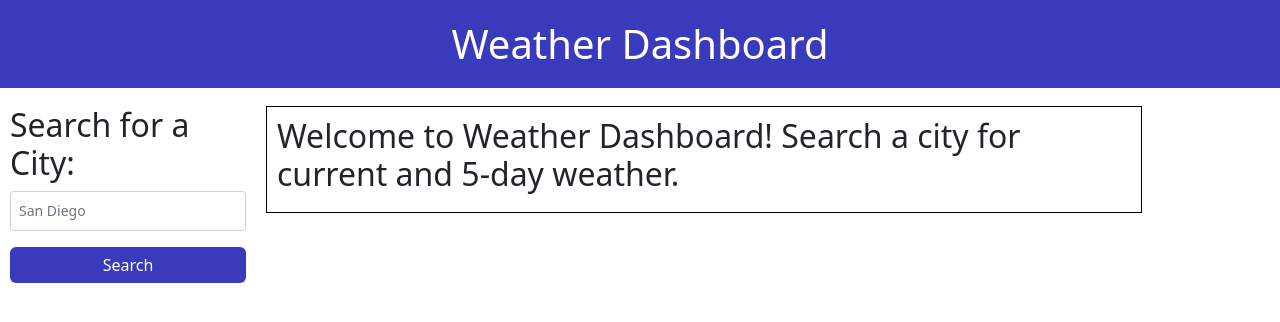
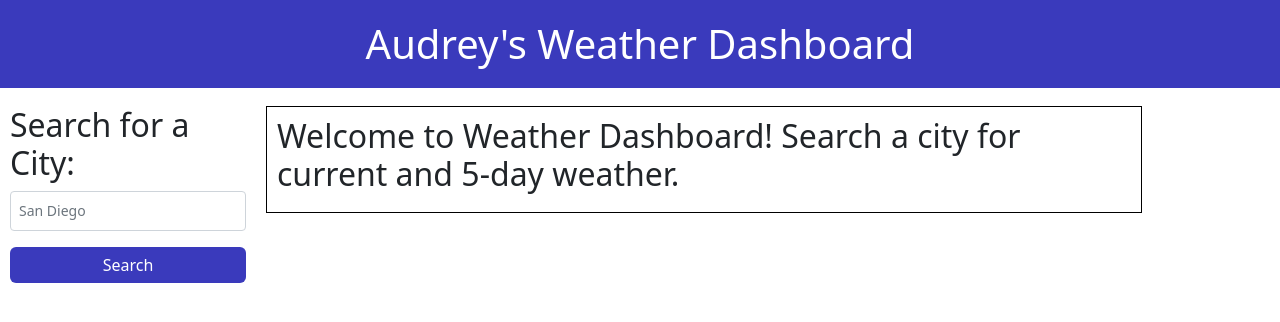
Before and after one commit to msusyr24/WeatherDashboard, a plain HTML site: page index.html in a window 1280 px wide. Drawn offline with nearby package versions, Linux system fonts and the light colour scheme.

Commit message:
changing to audrey's for my daughter

```diff
--- a/index.html
+++ b/index.html
@@ -9,7 +9,7 @@
     <title>Document</title>
 </head>
 <body>
-    <h1 id="top">Weather Dashboard</h1>
+    <h1 id="top">Audrey's Weather Dashboard</h1>
 
     <div id="container">
         <div id="left-panel">
```
